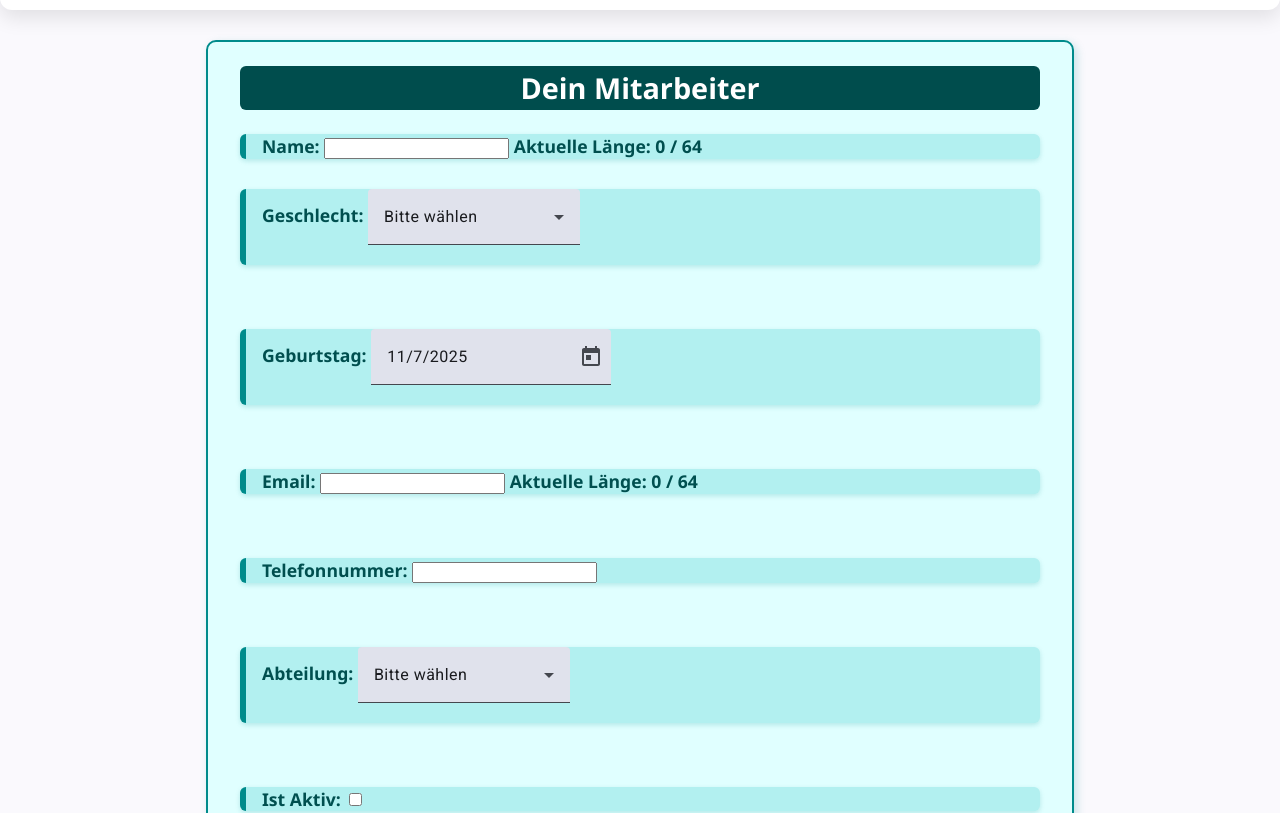
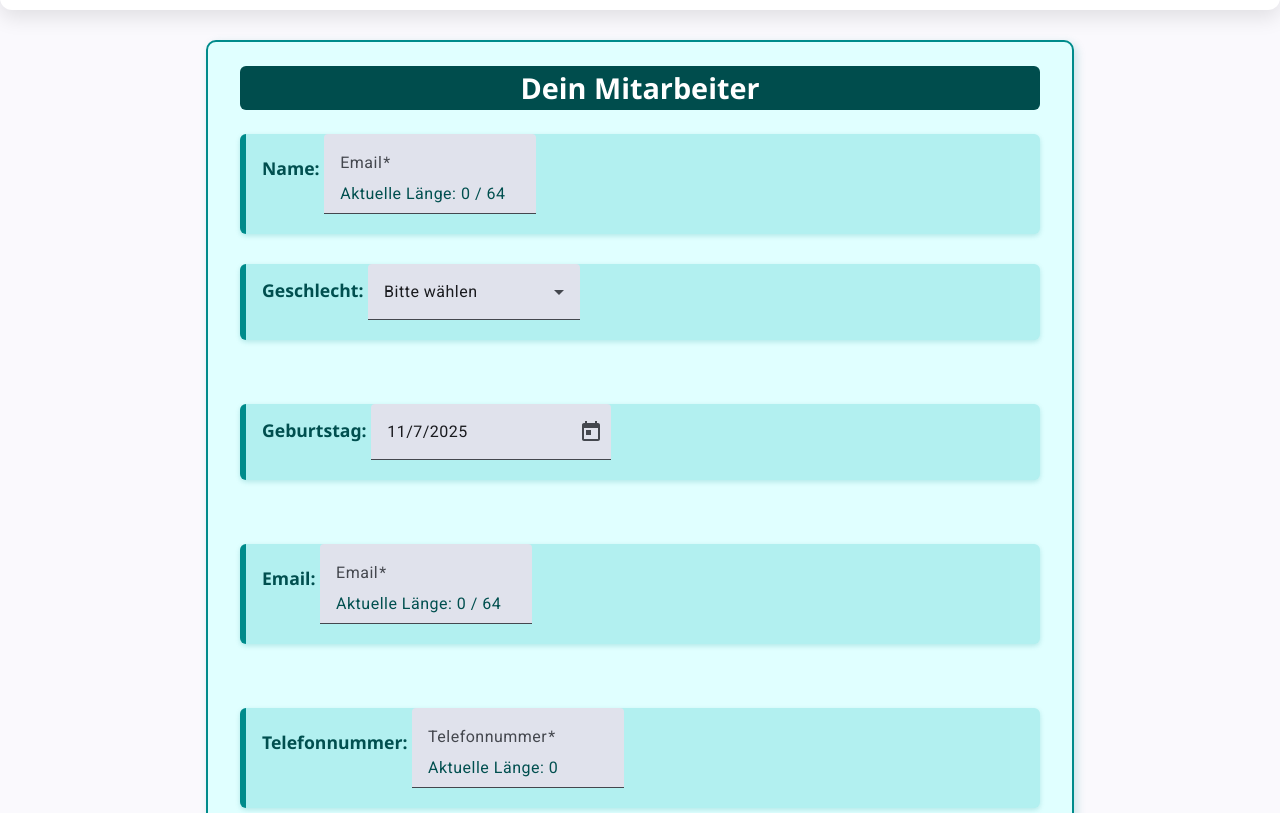
Before and after one commit to Luuk07/Mitarbeiter-Dashboard, an Angular app: page /create in a window 1280 px wide. Shown: the part 459-1272 px from the top of the page. Built offline with nearby package versions, Linux system fonts and the light colour scheme; data requests are answered from the project's data file.

Commit message:
Alle Input Felder zu Angular materials

```diff
--- a/db.json
+++ b/db.json
@@ -77,6 +77,19 @@
       "today": "2025-11-10T09:55:35.828Z",
       "age": 383,
       "photoPath": ""
+    },
+    {
+      "id": "1762848013113",
+      "name": "luuk",
+      "gender": "Männlich",
+      "email": "erer@adad",
+      "phoneNumber": 234234,
+      "dateOfBirth": "2025-11-11T08:00:00.305Z",
+      "department": "Ausbildung",
+      "isActive": true,
+      "today": "2025-11-11T08:00:00.305Z",
+      "age": 0,
+      "photoPath": ""
     }
   ]
 }
--- a/src/app/create-comp/create-comp.css
+++ b/src/app/create-comp/create-comp.css
@@ -23,6 +23,25 @@
   display: flex;
   justify-content: center;
 }
+
+.mitarbeiter-name {
+  word-break: break-all;
+  margin: 0;
+  padding: 0;
+}
+
+.name-inner {
+  max-width: 600px;           /* nie breiter als 600px */
+  width: 100%;                /* schrumpft mit dem Viewport */
+  white-space: normal;
+  overflow-wrap: break-word;
+  word-break: break-word;
+}
+
+
+
+
+
 
 
 .attributes {
@@ -147,9 +166,3 @@
 .control:has(.ng-invalid.ng-touched.ng-dirty) label{
   color: red;
 }
-
-input.ng-invalid.ng-touched {
-  border-color: red;
-  box-shadow: 0 0 5px red;
-
-}
--- a/src/app/create-comp/create-comp.html
+++ b/src/app/create-comp/create-comp.html
@@ -1,9 +1,11 @@
 <form #form="ngForm">
+
+
   <div class="shape">
 
-    @if(name){
+    @if(nameFormControl.value){
       <div class="name">
-          {{name}}
+          <p class="mitarbeiter-name">{{nameFormControl.value}}</p>
       </div>
     }@else {
       <div class="name">
@@ -13,20 +15,15 @@
 
     <div class="attributes">
       <label>
-         Name:
-        <input class="input" [(ngModel)]="name" required name="name" [attr.maxlength]="maxlength" />
-        Aktuelle Länge: {{name?.length || 0}} / {{maxlength}}
-        @if (((form.form.controls['name']?.invalid && form.form.controls['name']?.touched) || confirmed && form.form.controls['name']?.invalid) ) {
-          <div class="pflicht" >
-              Name ist ein Pflichtfeld!
-          </div>
-       }
-        @if(name.length == maxlength){
-           <div class="pflicht">
-              Maximale Länge erreicht!
-          </div>
-        }
-
+        Name:
+        <mat-form-field class="example-full-width">
+          <mat-label>Email</mat-label>
+          <input type="name" matInput [formControl]="nameFormControl" [attr.maxlength]="maxlength">
+           Aktuelle Länge: {{nameFormControl.value?.length}} / {{maxlength}}
+          @if (nameFormControl.hasError('required')) {
+            <mat-error>Name is <strong>required</strong></mat-error>
+          }
+        </mat-form-field>
       </label>
       <label>
         Geschlecht:
@@ -63,28 +60,29 @@
       <br />
       <label>
         Email:
-      <input class="input" [(ngModel)]="email" type="email" name="email" required email [attr.maxlength]="maxlength" />
-      Aktuelle Länge: {{email?.length || 0}} / {{maxlength}}
-       @if ((form.form.controls['email']?.invalid && form.form.controls['email']?.touched) || confirmed && form.form.controls['email']?.invalid) {
-          <div class="pflicht">
-              Email ist ein Pflichtfeld!
-          </div>
-        }
-        @if(email.length == maxlength){
-           <div class="pflicht">
-              Maximale Länge erreicht!
-          </div>
-        }
+        <mat-form-field class="example-full-width">
+          <mat-label>Email</mat-label>
+          <input type="email" matInput [formControl]="emailFormControl" placeholder="Ex. pat@example.com" [attr.maxlength]="maxlength">
+           Aktuelle Länge: {{emailFormControl.value?.length}} / {{maxlength}}
+          @if (emailFormControl.hasError('email') && !emailFormControl.hasError('required')) {
+            <mat-error>Please enter a valid email address</mat-error>
+          }
+          @if (emailFormControl.hasError('required')) {
+            <mat-error>Email is <strong>required</strong></mat-error>
+          }
+        </mat-form-field>
       </label>
       <br />
       <label>
         Telefonnummer:
-        <input class="input" [(ngModel)]="phoneNumber" required type="number" name="phoneNumber"/>
-         @if ((form.form.controls['phoneNumber']?.invalid && form.form.controls['phoneNumber']?.touched)||confirmed && form.form.controls['phoneNumber']?.invalid) {
-        <div class="pflicht">
-            Telefonnummer ist ein Pflichtfeld!
-        </div>
-        }
+        <mat-form-field class="example-full-width">
+          <mat-label>Telefonnummer</mat-label>
+          <input type="number" matInput [formControl]="phonenNumberFormControl" [attr.maxlength]="maxlength">
+           Aktuelle Länge: {{phonenNumberFormControl.value?.length}}
+          @if (phonenNumberFormControl.hasError('required')) {
+            <mat-error>Telefonnummer is <strong>required</strong></mat-error>
+          }
+        </mat-form-field>
 
       </label>
       <br />
--- a/src/app/create-comp/create-comp.ts
+++ b/src/app/create-comp/create-comp.ts
@@ -1,6 +1,6 @@
 import { Component, Input, Output, EventEmitter, inject } from '@angular/core';
 import { I_ifEmployee } from '../models/interfaces/employee.model';
-import { FormsModule, NgForm } from '@angular/forms';
+import { FormControl, FormsModule, NgForm, Validators } from '@angular/forms';
 import { ShareDataService } from './share-data-service';
 import { ActivatedRoute } from '@angular/router';
 import {Router} from '@angular/router'
@@ -25,11 +25,13 @@ import { ShareFilterService } from '../filter-comp/share-filter-service';
   selector: 'app-create-comp',
   imports: [FormsModule, MatButtonModule, MatFormFieldModule,
   MatInputModule, MatDatepickerModule,
-  MatNativeDateModule, ReactiveFormsModule, MatSelectModule, DatePipe],
+  MatNativeDateModule, ReactiveFormsModule, MatSelectModule, DatePipe,
+],
   templateUrl: './create-comp.html',
   styleUrl: './create-comp.css'
 })
 export class CreateComp {
+
   //Inject Services
   readonly dataService = inject(ShareDataService);
   readonly dialog = inject(MatDialog);
@@ -54,10 +56,10 @@ export class CreateComp {
   id = null;
   birthday: Date = new Date();
   age = 0;
-  name= '';
-  email? = '';
+  nameFormControl = new FormControl('', [Validators.required]);
+  emailFormControl = new FormControl('', [Validators.required, Validators.email]);
+  phonenNumberFormControl? = new FormControl('', [Validators.required, Validators.pattern(/^\d+$/)]);
   gender = '';
-  phoneNumber? = null;
   department = '';
   isActive = false;
 
@@ -75,17 +77,17 @@ export class CreateComp {
 
     //Error handler
 
-    if(!this.name || this.name.trim() === '')
+    if(!this.nameFormControl || this.nameFormControl.value.trim() === '')
     {
       errors.push('Bitte gib einen Namen ein');
       this.dataService.missingValues.push('Name');
     }
-    if(!this.email || this.email.trim() === '')
+    if(!this.emailFormControl || this.emailFormControl.value.trim() === '')
     {
      errors.push('Bitte gib eine Email ein');
      this.dataService.missingValues.push('Email');
     }
-    if(!this.email.includes('@'))
+    if(!this.emailFormControl.value.includes('@'))
     {
       errors.push('Ungültige Email: Kein @ enthalten')
     }
@@ -99,17 +101,17 @@ export class CreateComp {
       errors.push('Bitte gib ein Geschlecht an');
       this.dataService.missingValues.push('Geschlecht');
     }
-    if(this.phoneNumber === null)
+    if(!this.phonenNumberFormControl.value)
     {
       errors.push('Bitte gib deine Telefonnumer an');
       this.dataService.missingValues.push('Telefonnummer');
     }
 
     // If required fields are missing, open RequiredPopup dialog
-    if(!this.name || !this.name.trim() ||
-      !this.email || !this.email.trim() ||
-      !this.department || !this.gender || this.phoneNumber === null
-      || !this.email.includes('@'))
+    if(!this.nameFormControl || !this.nameFormControl.value.trim() ||
+      !this.emailFormControl || !this.emailFormControl.value.trim() ||
+      !this.department || !this.gender || !this.phonenNumberFormControl.value
+      || !this.emailFormControl.value.includes('@'))
       {
         this.dialog.open(RequiredPopup).afterClosed().subscribe(() => {
           this.dataService.missingValues = [];
@@ -123,7 +125,7 @@ export class CreateComp {
       return;
     }
     // save name in lowercase for filtering
-    this.name = this.name.toLowerCase();
+    this.nameFormControl = new FormControl(this.nameFormControl.value.toLowerCase());
 
 
 
@@ -136,7 +138,7 @@ export class CreateComp {
 
 
     // save name in lowercase for filtering
-    this.name = this.name.toLowerCase();
+    this.nameFormControl = new FormControl(this.nameFormControl.value.toLowerCase());
 
     //route back to last side
     this._route.navigate([this.dataService.lastRoute]);
@@ -150,10 +152,10 @@ export class CreateComp {
     //Take over the data from input fields
     const employeeData: I_ifEmployee = {
       id: id.toString(),
-      name: this.name,
+      name: this.nameFormControl.value,
       gender: this.gender,
-      email: this.email,
-      phoneNumber: this.phoneNumber,
+      email: this.emailFormControl.value,
+      phoneNumber: Number(this.phonenNumberFormControl.value),
       dateOfBirth: this.birthday,
       department: this.department,
       isActive: this.isActive,
@@ -211,10 +213,10 @@ export class CreateComp {
   setEmployeeAttributes(_employee?: I_ifEmployee) {
     if (_employee) {
       this.id = _employee.id;
-      this.name= _employee.name;
-      this.email = _employee.email;
+      this.nameFormControl= new FormControl(_employee.name);
+      this.emailFormControl = new FormControl(_employee.email);
       this.gender = _employee.gender;
-      this.phoneNumber = _employee.phoneNumber;
+      this.phonenNumberFormControl = new FormControl (_employee.phoneNumber?.toString());
       this.department = _employee.department;
       this.isActive = _employee.isActive;
       this.birthday = new Date(_employee.dateOfBirth);
@@ -229,10 +231,10 @@ export class CreateComp {
   {
     this.id = Date.now();
     this.birthday = new Date();
-    this.name= '';
-    this.email = '';
+    this.nameFormControl= new FormControl('', [Validators.required]);
+    this.emailFormControl = new FormControl('', [Validators.required, Validators.email]);
     this.gender = '';
-    this.phoneNumber = 0;
+    this.phonenNumberFormControl = new FormControl('', [Validators.required, Validators.pattern(/^\d+$/)]);
     this.department = '';
     this.isActive = false;
     this._route.navigate([this.dataService.lastRoute]);
@@ -243,9 +245,9 @@ export class CreateComp {
     this.confirmed = true;
     this.id = null;
     this.birthday = new Date();
-    this.name= '';
-    this.email = '';
-    this.phoneNumber = null;
+    this.nameFormControl= new FormControl('', [Validators.required]);
+    this.emailFormControl = new FormControl('', [Validators.required, Validators.email]);
+    this.phonenNumberFormControl = new FormControl('', [Validators.required, Validators.pattern(/^\d+$/)]);
     this.gender = '';
     this.department = '';
     this.isActive = false;
```
